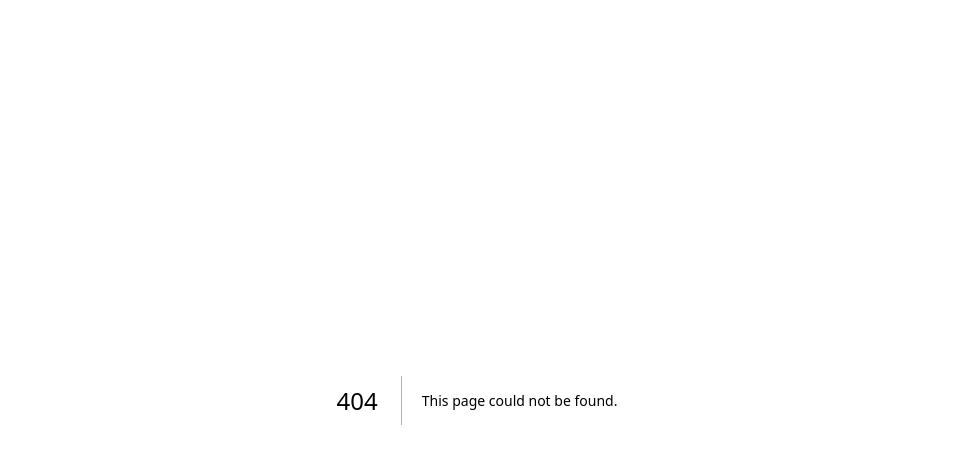
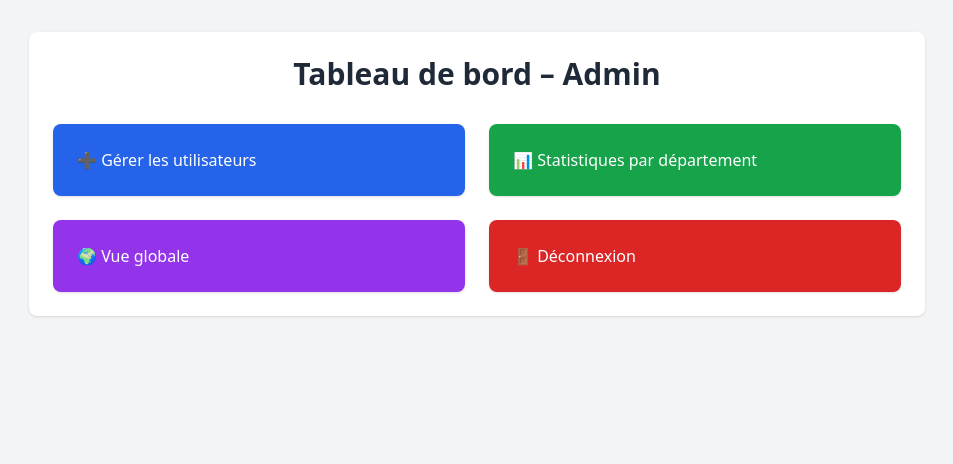
Before and after one commit to allanbavajee/CheminDeGarde, a Next.js app: page /admin/dashboard in a window 1280 px wide. Before the commit this address had no page. Shown: the top 464 px of the page, without its empty margins (163-1116 px from the left). Built offline with nearby package versions, Linux system fonts and the light colour scheme.

Commit message:
Create page.tsx

```diff
--- /dev/null
+++ b/app/admin/dashboard/page.tsx
@@ -0,0 +1,48 @@
+"use client";
+import Link from "next/link";
+
+export default function AdminDashboard() {
+  return (
+    <div className="min-h-screen bg-gray-100 p-8">
+      <div className="max-w-4xl mx-auto bg-white shadow rounded-lg p-6">
+        <h1 className="text-3xl font-bold text-center mb-8">
+          Tableau de bord – Admin
+        </h1>
+
+        <div className="grid grid-cols-1 md:grid-cols-2 gap-6">
+          {/* 🔹 Ajouter un utilisateur */}
+          <Link
+            href="/admin/users"
+            className="p-6 bg-blue-600 text-white rounded-lg shadow hover:bg-blue-700 transition"
+          >
+            ➕ Gérer les utilisateurs
+          </Link>
+
+          {/* 🔹 Voir les stats par département */}
+          <Link
+            href="/admin/stats"
+            className="p-6 bg-green-600 text-white rounded-lg shadow hover:bg-green-700 transition"
+          >
+            📊 Statistiques par département
+          </Link>
+
+          {/* 🔹 Vue globale */}
+          <Link
+            href="/admin/global"
+            className="p-6 bg-purple-600 text-white rounded-lg shadow hover:bg-purple-700 transition"
+          >
+            🌍 Vue globale
+          </Link>
+
+          {/* 🔹 Déconnexion */}
+          <Link
+            href="/logout"
+            className="p-6 bg-red-600 text-white rounded-lg shadow hover:bg-red-700 transition"
+          >
+            🚪 Déconnexion
+          </Link>
+        </div>
+      </div>
+    </div>
+  );
+}
```
